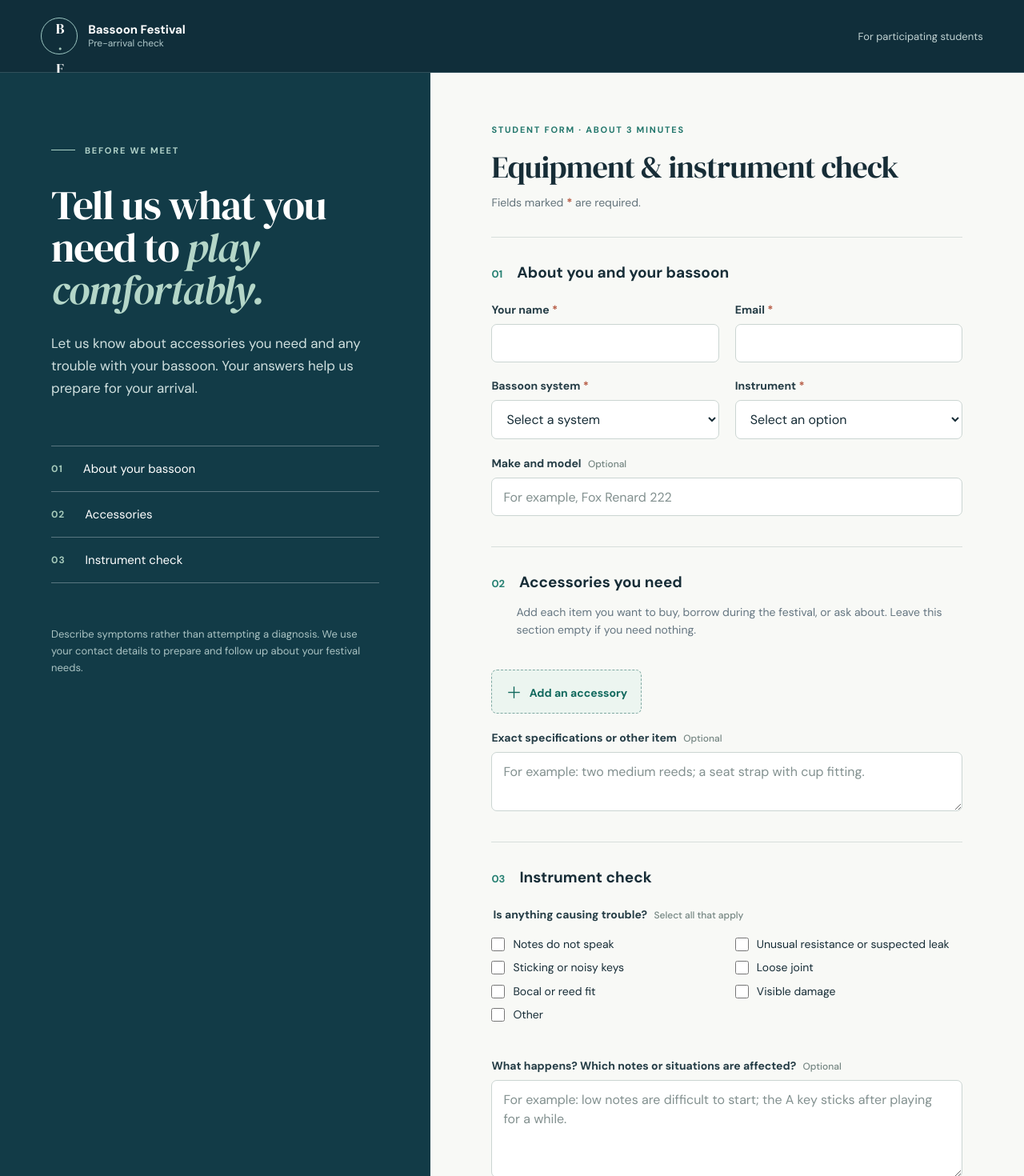
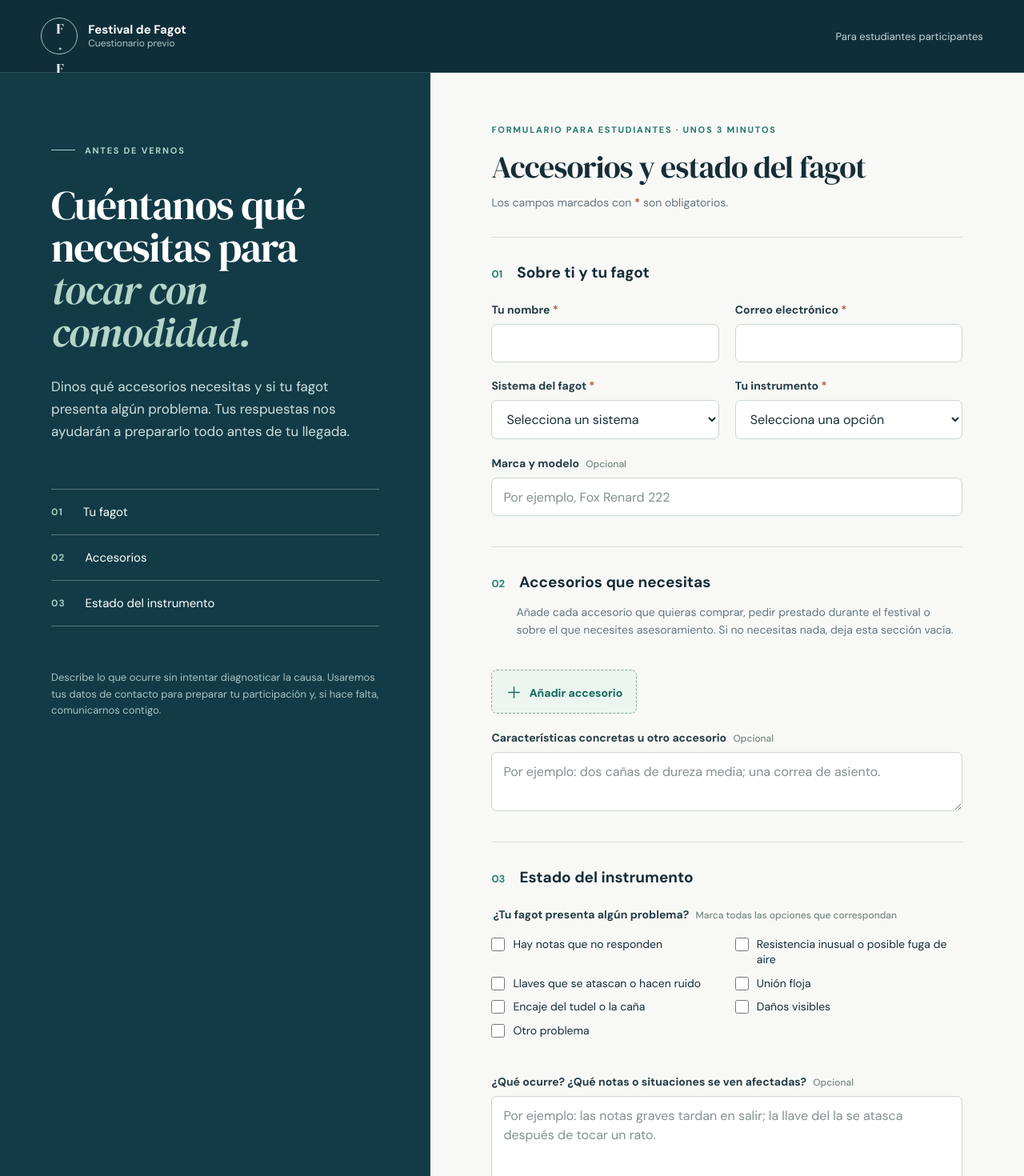
Before and after one commit to OBO-WAN/fagot-festival-check, an Angular app: page / in a window 1280 px wide. Shown: the top 1470 px of the page at 80% size. Built offline with nearby package versions, Linux system fonts and the light colour scheme.

Commit message:
Translate festival form into Spanish

```diff
--- a/src/app/app.html
+++ b/src/app/app.html
@@ -1,106 +1,106 @@
 <header class="site-header">
-  <div class="brand-mark" aria-hidden="true">B<span>·</span>F</div>
-  <div class="brand-copy"><strong>Bassoon Festival</strong><span>Pre-arrival check</span></div>
-  <div class="header-note">For participating students</div>
+  <div class="brand-mark" aria-hidden="true">F<span>·</span>F</div>
+  <div class="brand-copy"><strong>Festival de Fagot</strong><span>Cuestionario previo</span></div>
+  <div class="header-note">Para estudiantes participantes</div>
 </header>
 
 <main class="page-shell">
   <aside class="intro-panel">
-    <div class="eyebrow"><span></span> BEFORE WE MEET</div>
-    <h1>Tell us what you need to <em>play comfortably.</em></h1>
-    <p>Let us know about accessories you need and any trouble with your bassoon. Your answers help us prepare for your arrival.</p>
+    <div class="eyebrow"><span></span> ANTES DE VERNOS</div>
+    <h1>Cuéntanos qué necesitas para <em>tocar con comodidad.</em></h1>
+    <p>Dinos qué accesorios necesitas y si tu fagot presenta algún problema. Tus respuestas nos ayudarán a prepararlo todo antes de tu llegada.</p>
     <div class="intro-details">
-      <div><b>01</b> About your bassoon</div>
-      <div><b>02</b> Accessories</div>
-      <div><b>03</b> Instrument check</div>
+      <div><b>01</b> Tu fagot</div>
+      <div><b>02</b> Accesorios</div>
+      <div><b>03</b> Estado del instrumento</div>
     </div>
-    <p class="privacy-note">Describe symptoms rather than attempting a diagnosis. We use your contact details to prepare and follow up about your festival needs.</p>
+    <p class="privacy-note">Describe lo que ocurre sin intentar diagnosticar la causa. Usaremos tus datos de contacto para preparar tu participación y, si hace falta, comunicarnos contigo.</p>
   </aside>
 
   <section class="form-panel" aria-labelledby="form-title">
     @if (status() === 'success') {
       <div class="success-card" role="status">
         <div class="success-icon" aria-hidden="true">✓</div>
-        <p class="section-kicker">RESPONSE RECEIVED</p>
-        <h2>Thank you. See you at the festival.</h2>
-        <p>We’ll review what you need and contact you if a follow-up is useful.</p>
-        <button type="button" class="secondary-button" (click)="status.set('idle')">Send another response</button>
+        <p class="section-kicker">RESPUESTA RECIBIDA</p>
+        <h2>Gracias. Nos vemos en el festival.</h2>
+        <p>Revisaremos lo que necesitas y nos pondremos en contacto contigo si hace falta.</p>
+        <button type="button" class="secondary-button" (click)="status.set('idle')">Enviar otra respuesta</button>
       </div>
     } @else {
       <div class="form-heading">
-        <p class="section-kicker">STUDENT FORM · ABOUT 3 MINUTES</p>
-        <h2 id="form-title">Equipment & instrument check</h2>
-        <p>Fields marked <span class="required-symbol">*</span> are required.</p>
+        <p class="section-kicker">FORMULARIO PARA ESTUDIANTES · UNOS 3 MINUTOS</p>
+        <h2 id="form-title">Accesorios y estado del fagot</h2>
+        <p>Los campos marcados con <span class="required-symbol">*</span> son obligatorios.</p>
       </div>
       <form [formGroup]="form" (ngSubmit)="submit()" novalidate>
         <section class="form-section" aria-labelledby="about-title">
-          <div class="section-title"><span>01</span><h3 id="about-title">About you and your bassoon</h3></div>
+          <div class="section-title"><span>01</span><h3 id="about-title">Sobre ti y tu fagot</h3></div>
           <div class="field-grid">
             <div class="field">
-              <label for="student-name">Your name <span class="required-symbol">*</span></label>
+              <label for="student-name">Tu nombre <span class="required-symbol">*</span></label>
               <input id="student-name" type="text" formControlName="name" autocomplete="name" maxlength="120" [attr.aria-invalid]="form.controls.name.touched && form.controls.name.invalid" />
-              @if (form.controls.name.touched && form.controls.name.invalid) { <small class="field-error">Please enter your name.</small> }
+              @if (form.controls.name.touched && form.controls.name.invalid) { <small class="field-error">Introduce tu nombre.</small> }
             </div>
             <div class="field">
-              <label for="student-email">Email <span class="required-symbol">*</span></label>
+              <label for="student-email">Correo electrónico <span class="required-symbol">*</span></label>
               <input id="student-email" type="email" formControlName="email" autocomplete="email" maxlength="254" [attr.aria-invalid]="form.controls.email.touched && form.controls.email.invalid" />
-              @if (form.controls.email.touched && form.controls.email.invalid) { <small class="field-error">Please enter a valid email address.</small> }
+              @if (form.controls.email.touched && form.controls.email.invalid) { <small class="field-error">Introduce un correo electrónico válido.</small> }
             </div>
             <div class="field">
-              <label for="bassoon-system">Bassoon system <span class="required-symbol">*</span></label>
+              <label for="bassoon-system">Sistema del fagot <span class="required-symbol">*</span></label>
               <select id="bassoon-system" formControlName="system" [attr.aria-invalid]="form.controls.system.touched && form.controls.system.invalid">
-                <option value="" disabled>Select a system</option><option value="German">German (Heckel)</option><option value="French">French (Buffet)</option><option value="Unsure">I’m not sure</option>
+                <option value="" disabled>Selecciona un sistema</option><option value="German">Alemán (Heckel)</option><option value="French">Francés (Buffet)</option><option value="Unsure">No lo sé</option>
               </select>
-              @if (form.controls.system.touched && form.controls.system.invalid) { <small class="field-error">Please select an option.</small> }
+              @if (form.controls.system.touched && form.controls.system.invalid) { <small class="field-error">Selecciona una opción.</small> }
             </div>
             <div class="field">
-              <label for="ownership">Instrument <span class="required-symbol">*</span></label>
+              <label for="ownership">Tu instrumento <span class="required-symbol">*</span></label>
               <select id="ownership" formControlName="ownership" [attr.aria-invalid]="form.controls.ownership.touched && form.controls.ownership.invalid">
-                <option value="" disabled>Select an option</option><option value="Own">I own it</option><option value="Borrowed">I borrow it</option><option value="School">It belongs to my school</option><option value="Other">Other</option>
+                <option value="" disabled>Selecciona una opción</option><option value="Own">Es mío</option><option value="Borrowed">Me lo han prestado</option><option value="School">Es de mi escuela o conservatorio</option><option value="Other">Otro caso</option>
               </select>
-              @if (form.controls.ownership.touched && form.controls.ownership.invalid) { <small class="field-error">Please select an option.</small> }
+              @if (form.controls.ownership.touched && form.controls.ownership.invalid) { <small class="field-error">Selecciona una opción.</small> }
             </div>
           </div>
-          <div class="field field-full"><label for="instrument-model">Make and model <span class="optional">Optional</span></label><input id="instrument-model" type="text" formControlName="instrumentModel" maxlength="160" placeholder="For example, Fox Renard 222" /></div>
+          <div class="field field-full"><label for="instrument-model">Marca y modelo <span class="optional">Opcional</span></label><input id="instrument-model" type="text" formControlName="instrumentModel" maxlength="160" placeholder="Por ejemplo, Fox Renard 222" /></div>
         </section>
 
         <section class="form-section" aria-labelledby="accessories-title">
-          <div class="section-title"><span>02</span><h3 id="accessories-title">Accessories you need</h3></div>
-          <p class="section-help">Add each item you want to buy, borrow during the festival, or ask about. Leave this section empty if you need nothing.</p>
+          <div class="section-title"><span>02</span><h3 id="accessories-title">Accesorios que necesitas</h3></div>
+          <p class="section-help">Añade cada accesorio que quieras comprar, pedir prestado durante el festival o sobre el que necesites asesoramiento. Si no necesitas nada, deja esta sección vacía.</p>
           <div formArrayName="accessoryRequests" class="request-list">
             @for (request of requests.controls; track request; let i = $index) {
               <div class="request-row" [formGroupName]="i">
-                <div class="field"><label [for]="'item-' + i">Item <span class="required-symbol">*</span></label><select [id]="'item-' + i" formControlName="item"><option value="" disabled>Select an item</option>@for (accessory of accessories; track accessory) { <option [value]="accessory">{{ accessory }}</option> }</select></div>
-                <div class="field"><label [for]="'request-' + i">I’d like to <span class="required-symbol">*</span></label><select [id]="'request-' + i" formControlName="request"><option value="" disabled>Select</option><option value="Buy">Buy</option><option value="Borrow">Borrow</option><option value="Advice">Get advice</option></select></div>
-                <div class="field quantity-field"><label [for]="'quantity-' + i">Quantity</label><input [id]="'quantity-' + i" type="number" formControlName="quantity" min="1" max="20" /></div>
-                <button type="button" class="remove-button" (click)="removeRequest(i)" [attr.aria-label]="'Remove accessory ' + (i + 1)">×</button>
-                @if (request.touched && request.invalid) { <small class="field-error row-error">Complete this item and use a quantity from 1 to 20.</small> }
+                <div class="field"><label [for]="'item-' + i">Accesorio <span class="required-symbol">*</span></label><select [id]="'item-' + i" formControlName="item"><option value="" disabled>Selecciona un accesorio</option>@for (accessory of accessories; track accessory.value) { <option [value]="accessory.value">{{ accessory.label }}</option> }</select></div>
+                <div class="field"><label [for]="'request-' + i">Quiero <span class="required-symbol">*</span></label><select [id]="'request-' + i" formControlName="request"><option value="" disabled>Selecciona una opción</option><option value="Buy">Comprar</option><option value="Borrow">Pedir prestado</option><option value="Advice">Pedir asesoramiento</option></select></div>
+                <div class="field quantity-field"><label [for]="'quantity-' + i">Cantidad</label><input [id]="'quantity-' + i" type="number" formControlName="quantity" min="1" max="20" /></div>
+                <button type="button" class="remove-button" (click)="removeRequest(i)" [attr.aria-label]="'Quitar accesorio ' + (i + 1)">×</button>
+                @if (request.touched && request.invalid) { <small class="field-error row-error">Completa este accesorio e indica una cantidad entre 1 y 20.</small> }
               </div>
             }
           </div>
-          <button type="button" class="add-button" (click)="addRequest()" [disabled]="requests.length >= 12"><span aria-hidden="true">＋</span> Add an accessory</button>
-          <div class="field field-full"><label for="accessory-details">Exact specifications or other item <span class="optional">Optional</span></label><textarea id="accessory-details" formControlName="accessoryDetails" rows="2" maxlength="500" placeholder="For example: two medium reeds; a seat strap with cup fitting."></textarea></div>
+          <button type="button" class="add-button" (click)="addRequest()" [disabled]="requests.length >= 12"><span aria-hidden="true">＋</span> Añadir accesorio</button>
+          <div class="field field-full"><label for="accessory-details">Características concretas u otro accesorio <span class="optional">Opcional</span></label><textarea id="accessory-details" formControlName="accessoryDetails" rows="2" maxlength="500" placeholder="Por ejemplo: dos cañas de dureza media; una correa de asiento."></textarea></div>
         </section>
 
         <section class="form-section" aria-labelledby="instrument-title">
-          <div class="section-title"><span>03</span><h3 id="instrument-title">Instrument check</h3></div>
-          <fieldset class="issue-fieldset"><legend>Is anything causing trouble? <span class="optional">Select all that apply</span></legend>
-            <div class="issue-grid">@for (issue of issues; track issue) { <label class="check-option"><input type="checkbox" [checked]="selectedIssues().includes(issue)" (change)="toggleIssue(issue, $event)" /><span>{{ issue }}</span></label> }</div>
+          <div class="section-title"><span>03</span><h3 id="instrument-title">Estado del instrumento</h3></div>
+          <fieldset class="issue-fieldset"><legend>¿Tu fagot presenta algún problema? <span class="optional">Marca todas las opciones que correspondan</span></legend>
+            <div class="issue-grid">@for (issue of issues; track issue.value) { <label class="check-option"><input type="checkbox" [checked]="selectedIssues().includes(issue.value)" (change)="toggleIssue(issue.value, $event)" /><span>{{ issue.label }}</span></label> }</div>
           </fieldset>
-          <div class="field field-full"><label for="issue-description">What happens? Which notes or situations are affected? <span class="optional">Optional</span></label><textarea id="issue-description" formControlName="issueDescription" rows="4" maxlength="2000" placeholder="For example: low notes are difficult to start; the A key sticks after playing for a while."></textarea></div>
-          <fieldset class="playability-fieldset"><legend>Can you currently play a full lesson on this bassoon? <span class="required-symbol">*</span></legend>
-            <div class="radio-row"><label><input type="radio" formControlName="playability" value="Yes" /> Yes</label><label><input type="radio" formControlName="playability" value="With difficulty" /> With difficulty</label><label><input type="radio" formControlName="playability" value="No" /> No</label></div>
-            @if (form.controls.playability.touched && form.controls.playability.invalid) { <small class="field-error">Please select an option.</small> }
+          <div class="field field-full"><label for="issue-description">¿Qué ocurre? ¿Qué notas o situaciones se ven afectadas? <span class="optional">Opcional</span></label><textarea id="issue-description" formControlName="issueDescription" rows="4" maxlength="2000" placeholder="Por ejemplo: las notas graves tardan en salir; la llave del la se atasca después de tocar un rato."></textarea></div>
+          <fieldset class="playability-fieldset"><legend>¿Puedes tocar una clase completa con este fagot tal como está? <span class="required-symbol">*</span></legend>
+            <div class="radio-row"><label><input type="radio" formControlName="playability" value="Yes" /> Sí</label><label><input type="radio" formControlName="playability" value="With difficulty" /> Con dificultad</label><label><input type="radio" formControlName="playability" value="No" /> No</label></div>
+            @if (form.controls.playability.touched && form.controls.playability.invalid) { <small class="field-error">Selecciona una opción.</small> }
           </fieldset>
         </section>
         <div class="submit-area">
           @if (message()) { <p class="form-message" role="alert">{{ message() }}</p> }
-          @if (!configured) { <p class="draft-badge">Draft preview · submissions are not yet connected</p> }
-          <button class="submit-button" type="submit" [disabled]="status() === 'sending'">{{ status() === 'sending' ? 'Sending…' : 'Send my answers' }}</button>
-          <p>We may contact you about an item or instrument problem before the festival.</p>
+          @if (!configured) { <p class="draft-badge">Vista previa · el envío de respuestas aún no está conectado</p> }
+          <button class="submit-button" type="submit" [disabled]="status() === 'sending'">{{ status() === 'sending' ? 'Enviando…' : 'Enviar mis respuestas' }}</button>
+          <p>Es posible que contactemos contigo antes del festival para hablar de algún accesorio o problema del instrumento.</p>
         </div>
       </form>
     }
   </section>
 </main>
-<footer class="site-footer"><span>Bassoon Festival · Pre-arrival check</span><span>Prepared for the music, before we meet.</span></footer>
+<footer class="site-footer"><span>Festival de Fagot · Cuestionario previo</span><span>Todo preparado para tocar, antes de vernos.</span></footer>
--- a/src/app/app.ts
+++ b/src/app/app.ts
@@ -9,8 +9,26 @@ type AccessoryRequest = FormGroup<{
   quantity: FormControl<number>;
 }>;
 
-const ACCESSORIES = ['Reeds', 'Reed case', 'Seat strap', 'Neck strap or harness', 'Hand rest', 'Cleaning swab', 'Bocal', 'Reed-making supplies', 'Other'];
-const ISSUES = ['Notes do not speak', 'Unusual resistance or suspected leak', 'Sticking or noisy keys', 'Loose joint', 'Bocal or reed fit', 'Visible damage', 'Other'];
+const ACCESSORIES = [
+  { value: 'Reeds', label: 'Cañas' },
+  { value: 'Reed case', label: 'Estuche para cañas' },
+  { value: 'Seat strap', label: 'Correa de asiento' },
+  { value: 'Neck strap or harness', label: 'Correa de cuello o arnés' },
+  { value: 'Hand rest', label: 'Apoyamano' },
+  { value: 'Cleaning swab', label: 'Paño de limpieza' },
+  { value: 'Bocal', label: 'Tudel (bocal)' },
+  { value: 'Reed-making supplies', label: 'Material para fabricar cañas' },
+  { value: 'Other', label: 'Otro accesorio' },
+];
+const ISSUES = [
+  { value: 'Notes do not speak', label: 'Hay notas que no responden' },
+  { value: 'Unusual resistance or suspected leak', label: 'Resistencia inusual o posible fuga de aire' },
+  { value: 'Sticking or noisy keys', label: 'Llaves que se atascan o hacen ruido' },
+  { value: 'Loose joint', label: 'Unión floja' },
+  { value: 'Bocal or reed fit', label: 'Encaje del tudel o la caña' },
+  { value: 'Visible damage', label: 'Daños visibles' },
+  { value: 'Other', label: 'Otro problema' },
+];
 
 @Component({
   imports: [ReactiveFormsModule],
@@ -60,11 +78,11 @@ export class App {
     this.message.set('');
     if (this.form.invalid) {
       this.form.markAllAsTouched();
-      this.message.set('Please complete the required fields and check your answers.');
+      this.message.set('Completa los campos obligatorios y revisa tus respuestas.');
       return;
     }
     if (!this.configured) {
-      this.message.set('This is a draft preview. Connect a Supabase project before collecting responses.');
+      this.message.set('Esta es una vista previa. Conecta Supabase antes de empezar a recoger respuestas.');
       return;
     }
     this.status.set('sending');
@@ -86,7 +104,7 @@ export class App {
       window.scrollTo({ top: 0, behavior: 'smooth' });
     } catch {
       this.status.set('error');
-      this.message.set('We could not save your response. Your answers are still here; please try again.');
+      this.message.set('No hemos podido guardar tu respuesta. Tus datos siguen aquí; inténtalo de nuevo.');
     }
   }
 }
--- a/src/index.html
+++ b/src/index.html
@@ -1,9 +1,9 @@
 <!doctype html>
-<html lang="en">
+<html lang="es">
 <head>
   <meta charset="utf-8">
-  <title>Bassoon Festival · Equipment & Instrument Check</title>
-  <meta name="description" content="Tell the bassoon festival team what accessories you need and how your instrument is playing before arrival.">
+  <title>Festival de Fagot · Accesorios y estado del instrumento</title>
+  <meta name="description" content="Cuéntanos qué accesorios necesitas y cómo está tu fagot antes de llegar al festival.">
   <base href="/">
   <meta name="viewport" content="width=device-width, initial-scale=1">
   <link rel="icon" type="image/svg+xml" href="favicon.svg">
```
Also changed, not shown: public/favicon.svg.
